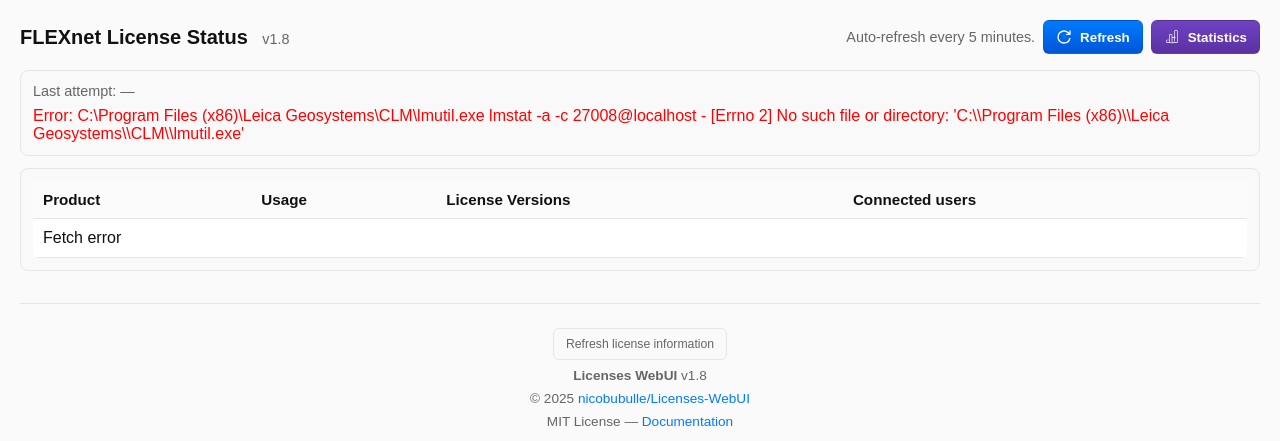
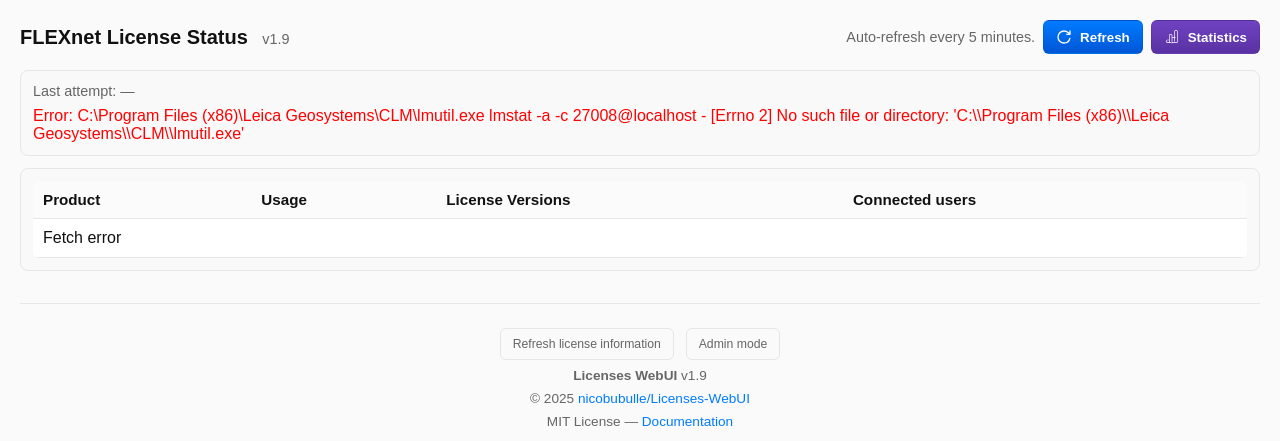
Before and after one commit to nicobubulle/Licenses-WebUI, a Flask app: page / in a window 1280 px wide. Shown: the top 441 px of the page. Run offline with Flask 3, Linux system fonts and the light colour scheme.

Commit message:
Add admin mode with modal authentication
Introduces an admin mode for accessing sensitive features, with authentication via URL parameter or a new admin modal in the UI. Updates i18n files for admin-related strings, adds modal and button to index.html, and documents admin mode usage and configuration in README. Bumps app version to 1.9.

```diff
--- a/app.py
+++ b/app.py
@@ -887,7 +887,7 @@ def store_feature_stats(licenses_data):
         logger.error(f"Failed to store feature stats: {e}")
 
 # Application version and GitHub repo for update checks
-VERSION = "1.8"
+VERSION = "1.9"
 GITHUB_REPO = "nicobubulle/Licenses-WebUI"
 GITHUB_RELEASES_API = f"https://api.github.com/repos/{GITHUB_REPO}/releases/latest"
 LATEST_VERSION = VERSION
--- a/i18n/de.json
+++ b/i18n/de.json
@@ -103,5 +103,9 @@
   "update_in_progress": "Aktualisierung läuft",
   "return_success": "Lizenz erfolgreich zurückgegeben",
   "update_success": "Lizenz erfolgreich aktualisiert",
-  "update_not_available": "Kein Update für diese EID verfügbar"
+  "update_not_available": "Kein Update für diese EID verfügbar",
+  "admin_modal_title": "Admin-Schlüssel eingeben",
+  "admin_key_placeholder": "Admin-Schlüssel",
+  "admin_mode_button": "Admin-Modus",
+  "admin_key_required": "Bitte geben Sie den Admin-Schlüssel ein"
 }
--- a/i18n/en.json
+++ b/i18n/en.json
@@ -103,5 +103,9 @@
   "update_in_progress": "Updating license",
   "return_success": "License returned successfully",
   "update_success": "License updated successfully",
-  "update_not_available": "No update available for this EID"
+  "update_not_available": "No update available for this EID",
+  "admin_modal_title": "Enter admin key",
+  "admin_key_placeholder": "Admin key",
+  "admin_mode_button": "Admin mode",
+  "admin_key_required": "Please enter the admin key"
 }
--- a/i18n/es.json
+++ b/i18n/es.json
@@ -103,5 +103,9 @@
   "update_in_progress": "Actualizando licencia",
   "update_success": "Licencia actualizada con éxito",
   "update_not_available": "No hay actualización disponible para este EID",
-  "return_success": "Licencia devuelta exitosamente"
+  "return_success": "Licencia devuelta exitosamente",
+  "admin_modal_title": "Ingresar clave de admin",
+  "admin_key_placeholder": "Clave de admin",
+  "admin_mode_button": "Modo admin",
+  "admin_key_required": "Por favor, ingrese la clave de admin"
 }
--- a/i18n/fr.json
+++ b/i18n/fr.json
@@ -103,5 +103,9 @@
   "update_in_progress": "Mise à jour en cours",
   "return_success": "Licence retournée avec succès",
   "update_success": "Licence mise à jour avec succès",
-  "update_not_available": "Aucune mise à jour disponible pour cet EID"
+  "update_not_available": "Aucune mise à jour disponible pour cet EID",
+  "admin_modal_title": "Entrer la clé admin",
+  "admin_key_placeholder": "Clé admin",
+  "admin_mode_button": "Mode admin",
+  "admin_key_required": "Veuillez entrer la clé admin"
 }
--- a/templates/index.html
+++ b/templates/index.html
@@ -332,11 +332,33 @@
     </div>
   </div>
 
+  <!-- Admin Modal -->
+  <div id="admin-modal" class="modal" onclick="if(event.target===this) closeAdminModal()">
+    <div class="modal-content">
+      <div class="modal-header">
+        <h2>{{ _('admin_modal_title') }}</h2>
+        <button class="modal-close" onclick="closeAdminModal()" aria-label="{{ _('close') }}">&times;</button>
+      </div>
+      <div>
+        <input id="admin-key-input" type="password" placeholder="{{ _('admin_key_placeholder') }}" style="width: 100%; padding: 8px; border: 1px solid var(--border); border-radius: 6px;" onkeydown="if(event.key==='Enter'){ submitAdminKey(); }">
+      </div>
+      <div style="margin-top: 12px; text-align: right; display: flex; gap: 8px; justify-content: flex-end;">
+        <button class="btn btn-ghost" onclick="closeAdminModal()">{{ _('close') }}</button>
+        <button class="btn btn-primary" onclick="submitAdminKey()">{{ _('activate') }}</button>
+      </div>
+    </div>
+  </div>
+
   <footer style="margin-top: 32px; padding-top: 16px; border-top: 1px solid var(--border); text-align: center; color: var(--muted); font-size: 0.85em;">
     <p style="margin: 8px 0;">
       <button id="btn-refresh-eid" class="btn btn-ghost" style="font-size: 0.9em;">
         <span id="btn-refresh-eid-label">{{ _('refresh_eid_label') }}</span>
       </button>
+      {% if not admin_mode %}
+      <button id="btn-admin" class="btn btn-ghost" style="font-size: 0.9em; margin-left: 8px;">
+        {{ _('admin_mode_button') }}
+      </button>
+      {% endif %}
     </p>
     <p style="margin: 8px 0;">
       <strong>Licenses WebUI</strong> v{{ app_version }}
@@ -410,6 +432,7 @@ const btnRefreshEid = document.getElementById("btn-refresh-eid");
 const btnRefreshEidLabel = document.getElementById("btn-refresh-eid-label");
 const btnEids = document.getElementById("btn-eids");
 const btnStats = document.getElementById("btn-stats");
+const btnAdmin = document.getElementById("btn-admin");
 const toast = document.getElementById("toast");
 
 let refreshing = false;
@@ -461,6 +484,29 @@ function showEidModal(groupTitle, eidListStr) {
 function closeEidModal() {
   const modal = document.getElementById('eid-modal');
   modal.classList.remove('show');
+}
+
+function openAdminModal() {
+  const modal = document.getElementById('admin-modal');
+  modal.classList.add('show');
+  setTimeout(() => document.getElementById('admin-key-input')?.focus(), 50);
+}
+
+function closeAdminModal() {
+  const modal = document.getElementById('admin-modal');
+  modal.classList.remove('show');
+}
+
+function submitAdminKey() {
+  const input = document.getElementById('admin-key-input');
+  const key = (input && input.value ? input.value.trim() : '');
+  if (!key) {
+    showToast(t('admin_key_required'));
+    return;
+  }
+  const url = new URL(window.location.href);
+  url.searchParams.set('admin', key);
+  window.location.href = url.toString();
 }
 
 function getGroupForFeature(featureName) {
@@ -858,6 +904,7 @@ async function doRefreshEid(){
 btnRefresh.addEventListener("click", doRefresh);
 if(btnRestart) btnRestart.addEventListener("click", doRestart);
 if(btnRefreshEid) btnRefreshEid.addEventListener("click", doRefreshEid);
+if(btnAdmin) btnAdmin.addEventListener("click", openAdminModal);
 
 // initial
 fetchStatus();
```
Also changed, not shown: README.md.
